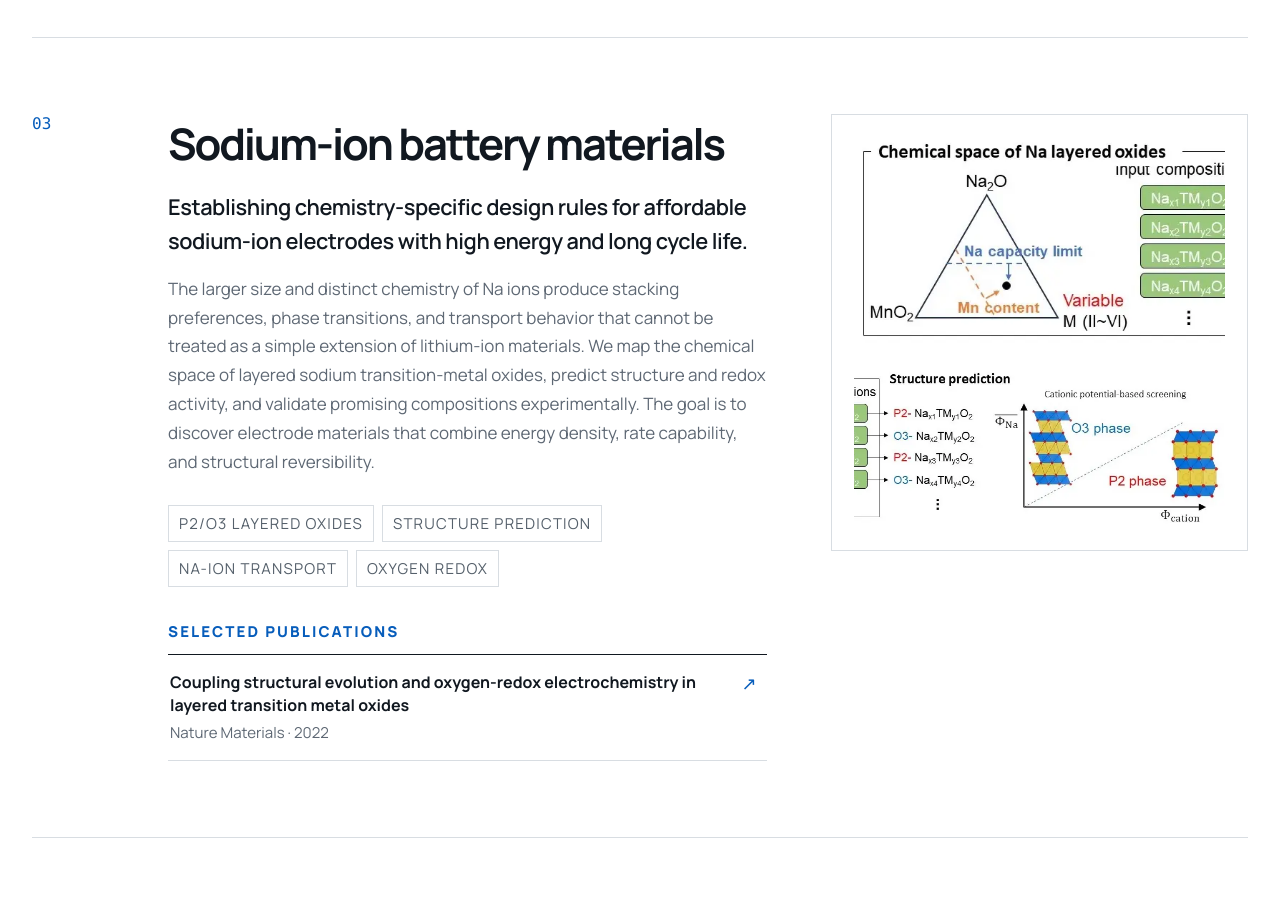
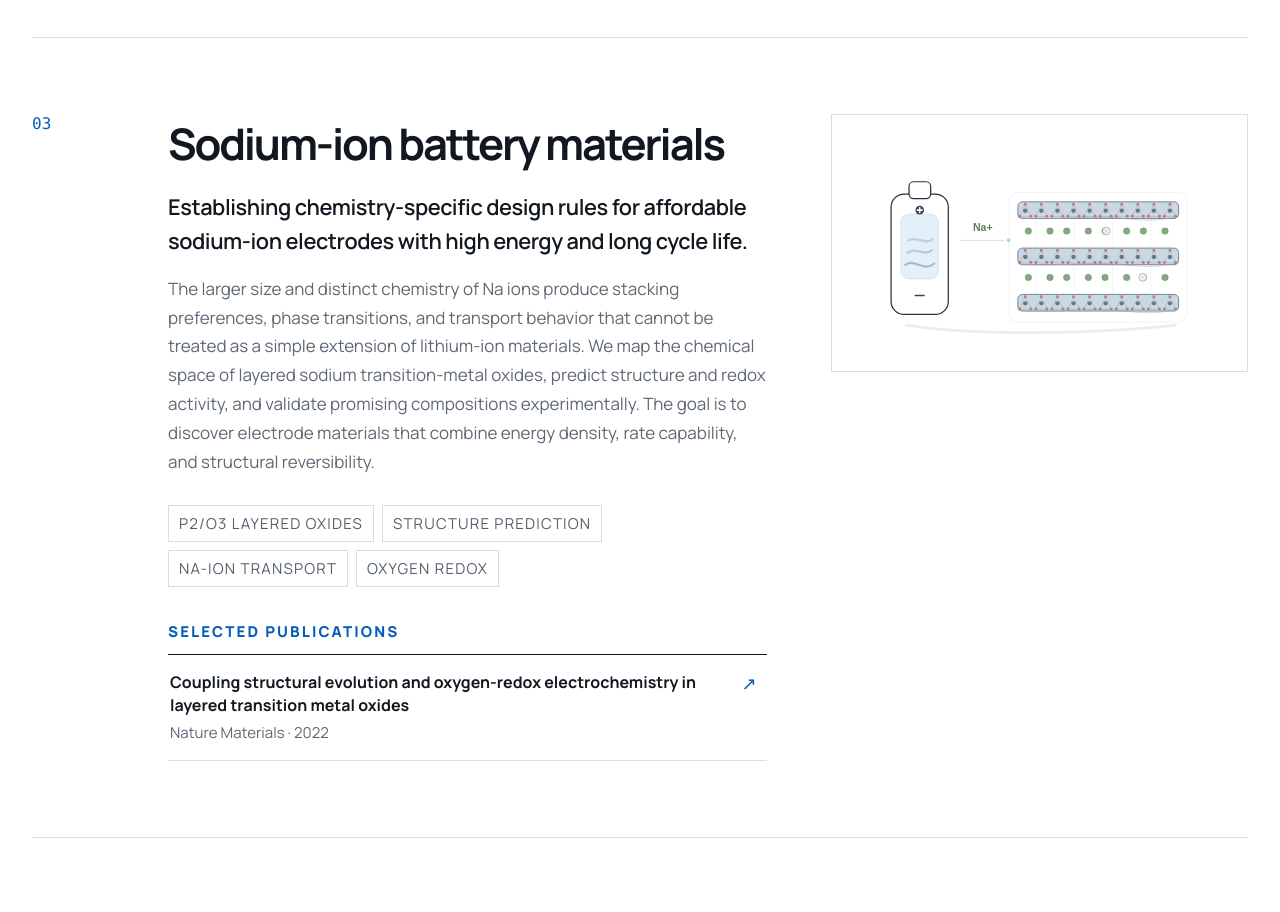
Before and after one commit to Energy-Materials-Laboratory/energy-materials-laboratory.github.io, a Next.js app: page /research in a window 1280 px wide. Shown: the part 2260-3172 px from the top of the page. Built offline with nearby package versions, Linux system fonts and the light colour scheme.

Commit message:
Replace the sodium research image with a balanced schematic

```diff
--- a/app/globals.css
+++ b/app/globals.css
@@ -1668,43 +1668,6 @@ summary:focus-visible {
 .research-detail-figure-stack {
   display: grid;
   gap: 16px;
-}
-
-.research-detail-figure-split {
-  display: grid;
-  gap: 12px;
-}
-
-.research-detail-figure-crop {
-  position: relative;
-  overflow: hidden;
-  background: #fff;
-}
-
-.research-detail-figure-crop-left {
-  aspect-ratio: 1.7;
-}
-
-.research-detail-figure-crop-right {
-  aspect-ratio: 2.25;
-}
-
-.research-detail-figure-split .research-detail-figure-crop img {
-  position: absolute;
-  top: 50%;
-  max-width: none;
-  height: auto;
-  transform: translateY(-50%);
-}
-
-.research-detail-figure-split .research-detail-figure-crop-left img {
-  left: 0;
-  width: 232%;
-}
-
-.research-detail-figure-split .research-detail-figure-crop-right img {
-  right: 0;
-  width: 175%;
 }
 
 .research-detail-figure-stack img + img {
--- a/app/research/page.tsx
+++ b/app/research/page.tsx
@@ -11,7 +11,6 @@ type ResearchImage = {
   width: number;
   height: number;
   alt: string;
-  layout?: string;
 };
 
 type ResearchFigureData = ResearchImage | {
@@ -20,46 +19,6 @@ type ResearchFigureData = ResearchImage | {
 
 function ResearchFigure({ visual }: { visual: ResearchFigureData }) {
   const images = "images" in visual ? visual.images : [visual];
-  const splitImage = images.length === 1 && images[0].layout === "split-horizontal"
-    ? images[0]
-    : null;
-
-  if (splitImage) {
-    const src = assetPath(splitImage.image);
-
-    return (
-      <div
-        aria-label={splitImage.alt}
-        className="research-detail-figure research-detail-figure-split"
-        role="img"
-      >
-        <div
-          aria-hidden="true"
-          className="research-detail-figure-crop research-detail-figure-crop-left"
-        >
-          <Image
-            alt=""
-            height={splitImage.height}
-            sizes="(max-width: 620px) calc(100vw - 76px), (max-width: 920px) 520px, 38vw"
-            src={src}
-            width={splitImage.width}
-          />
-        </div>
-        <div
-          aria-hidden="true"
-          className="research-detail-figure-crop research-detail-figure-crop-right"
-        >
-          <Image
-            alt=""
-            height={splitImage.height}
-            sizes="(max-width: 620px) calc(100vw - 76px), (max-width: 920px) 520px, 38vw"
-            src={src}
-            width={splitImage.width}
-          />
-        </div>
-      </div>
-    );
-  }
 
   return (
     <div className={`research-detail-figure${images.length > 1 ? " research-detail-figure-stack" : ""}`}>
--- a/content/research.json
+++ b/content/research.json
@@ -76,11 +76,10 @@
         "Oxygen redox"
       ],
       "visual": {
-        "image": "/images/research/sodium-ion-materials.webp",
-        "width": 1202,
-        "height": 305,
-        "alt": "Chemical-space mapping and cationic-potential-based structure prediction for P2 and O3 sodium layered oxides",
-        "layout": "split-horizontal"
+        "image": "/images/research/sodium-ion-materials.svg",
+        "width": 1200,
+        "height": 700,
+        "alt": "Schematic of sodium-ion transport between a battery and a layered cathode structure"
       },
       "selectedPublications": [
         {
```
Also changed, not shown: public/images/research/sodium-ion-materials.svg (added).
